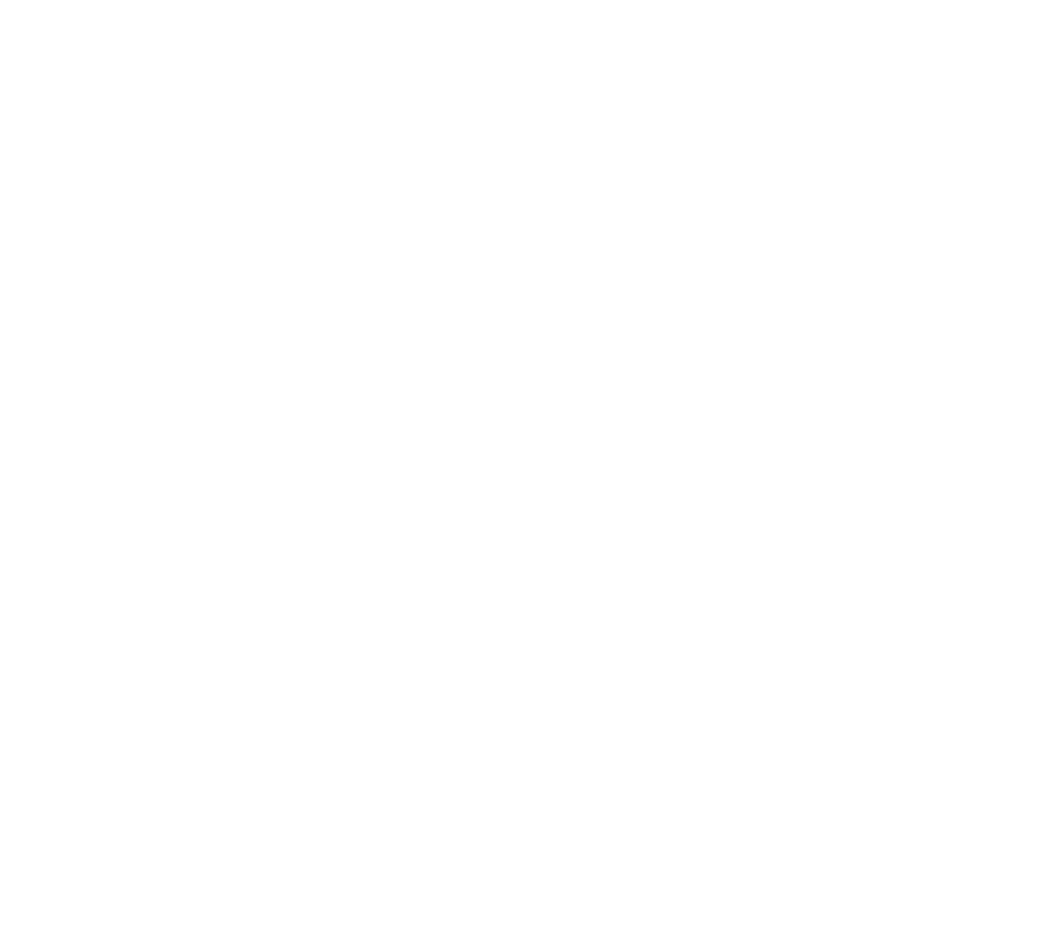
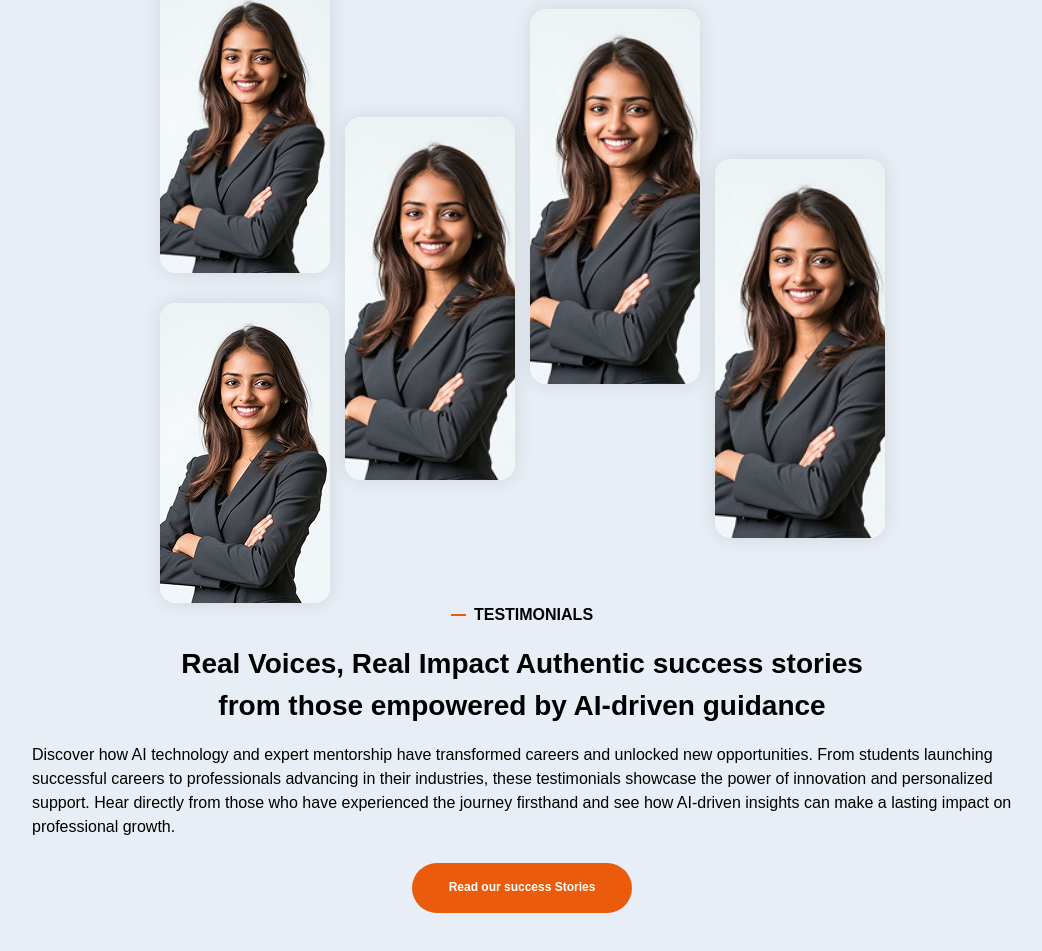
Before and after one commit to MounikaDarru/V_Buzz, a React (Vite) app: page / in a window 1280 px wide. Shown: the part 5013-5964 px from the top of the page, without its empty margins (118-1160 px from the left). Before the commit the page ends 4918 px from the top, so only its background shows below. Built offline with nearby package versions, Linux system fonts and the light colour scheme.

Commit message:
Home/Testimonials

```diff
--- a/src/components/cards/TestimonialCard.jsx
+++ b/src/components/cards/TestimonialCard.jsx
@@ -3,8 +3,8 @@ import React from "react";
 const TestimonialCard = ({ name, username, image, icon, testimonial, height }) => {
   return (
     <div
-      className={`group sm:w-[300px] md:w-[200px] sm:h-[300px] md:h-auto [perspective:1000px] flex items-center justify-center`}
-      style={{ height: height || undefined }} // Optional override for larger screens
+      className={`group min-w-[200px] sm:min-w-[250px] sm:min-gap-[30px] lg:min-w-[170px] [perspective:1000px] flex items-center justify-center`}
+      style={{ height: height || undefined }}
     >
       <div className="relative w-full h-full transition-transform duration-700 flip-container flip-hover">
 
--- a/src/components/home/Testimonial.jsx
+++ b/src/components/home/Testimonial.jsx
@@ -1,6 +1,7 @@
 import React from "react";
 
 import TestimonialCard from "../cards/TestimonialCard";
+import Button from "../Button";
 
 import user1 from "../../assets/user1.png";
 import user1icon from "../../assets/user1icon.png";
@@ -55,68 +56,70 @@ const testimonials = [
 
 const Testimonial = () => {
     return (
-        <section className="bg-primary/10 font-poppins px-4 sm:px-8 md:px-[150px] py-12 md:py-20 md:mt-[100px] sm:mt-[50px]">
-            <div className="flex flex-wrap justify-center gap-[15px]">
-                <div className="flex flex-col gap-[15px]">
+        <section className="bg-primary/10 font-poppins md:px-[150px] md:py-[75px] p-[50px]">
+            <div className="flex justify-center">
+                <div className="flex flex-col lg:flex-row gap-[15px] items-center sm:items-start">
+
+                    <div className="flex flex-col sm:flex-row lg:flex-col gap-[15px] sm:gap-x-[15px] items-start">
                         <TestimonialCard
                             name={testimonials[0].name}
                             username={testimonials[0].username}
                             image={testimonials[0].image}
                             icon={testimonials[0].icon}
                             testimonial={testimonials[0].testimonial}
-                        // width={testimonials[0].width}
                             height={testimonials[0].height}
                         />
+                        <div className="sm:mt-[150px] lg:mt-[15px]">
                             <TestimonialCard
                             name={testimonials[1].name}
                             username={testimonials[1].username}
                             image={testimonials[1].image}
                             icon={testimonials[1].icon}
                             testimonial={testimonials[1].testimonial}
-                            // width={testimonials[1].width}
                             height={testimonials[1].height}
                             />
                         </div>
+                    </div>
 
-                <div className="md:mt-[137px]">
+                    <div className="sm:mt-[-150px] lg:mt-[137px]">
                         <TestimonialCard
                             name={testimonials[2].name}
                             username={testimonials[2].username}
                             image={testimonials[2].image}
                             icon={testimonials[2].icon}
                             testimonial={testimonials[2].testimonial}
-                        // width={testimonials[2].width}
                             height={testimonials[2].height}
                         />
                     </div>
 
-                <div className="md:mt-[29px]">
+                    <div className="flex flex-col sm:flex-row gap-[15px] sm:gap-x-[15px] items-start">
+                        <div className="lg:mt-[29px]">
                             <TestimonialCard
                             name={testimonials[3].name}
                             username={testimonials[3].username}
                             image={testimonials[3].image}
                             icon={testimonials[3].icon}
                             testimonial={testimonials[3].testimonial}
-                        // width={testimonials[3].width}
                             height={testimonials[3].height}
                             />
                         </div>
-
-                <div className="md:mt-[179px] sm:mt-[-240px]">
+                        <div className="sm:mt-[-220px] lg:mt-[179px]">
                             <TestimonialCard
                             name={testimonials[4].name}
                             username={testimonials[4].username}
                             image={testimonials[4].image}
                             icon={testimonials[4].icon}
                             testimonial={testimonials[4].testimonial}
-                        // width={testimonials[4].width}
                             height={testimonials[4].height}
                             />
                         </div>
+                    </div>
 
                 </div>
+            </div>
 
-            <div className="max-w-7xl mx-auto flex flex-col items-center sm:mt-[50px]">
+
+            <div className="max-w-7xl mx-auto flex flex-col items-center mt-[50px] lg:mt-0">
                 <div className="flex items-center gap-2 justify-center">
                 <div className="w-[15px] h-[2px] bg-secondary"></div>
                 <h6 className="text-[16px] font-semibold text-black">TESTIMONIALS</h6>
@@ -130,10 +133,8 @@ const Testimonial = () => {
                 Discover how AI technology and expert mentorship have transformed careers and unlocked new opportunities. From students launching successful careers to professionals advancing in their industries, these testimonials showcase the power of innovation and personalized support. Hear directly from those who have experienced the journey firsthand and see how AI-driven insights can make a lasting impact on professional growth.
                 </p>
 
-                <div className="flex justify-center md:mt-[50px] sm:mt-[30px]">
-                    <button className="h-12 bg-secondary hover:bg-secondary-dark text-white px-8 py-2 rounded-full text-sm font-bold transition-colors duration-200">
-                        READ OUR SUCCESS STORIES
-                    </button>
+                <div className="justify-center items-center mt-6">
+                    <Button text="Read our success Stories" className="max-w-[300px]"/>
                 </div>
             </div>
         </section>
--- a/src/pages/Home.jsx
+++ b/src/pages/Home.jsx
@@ -18,7 +18,7 @@ const Home = () => {
       <OurMission />
       <OurApproach />
       <OurPartners />
-      {/* <Testimonial /> */}
+      <Testimonial />
     </>
   )
 }
```
Lines whose indentation alone changed are shown as unchanged.
